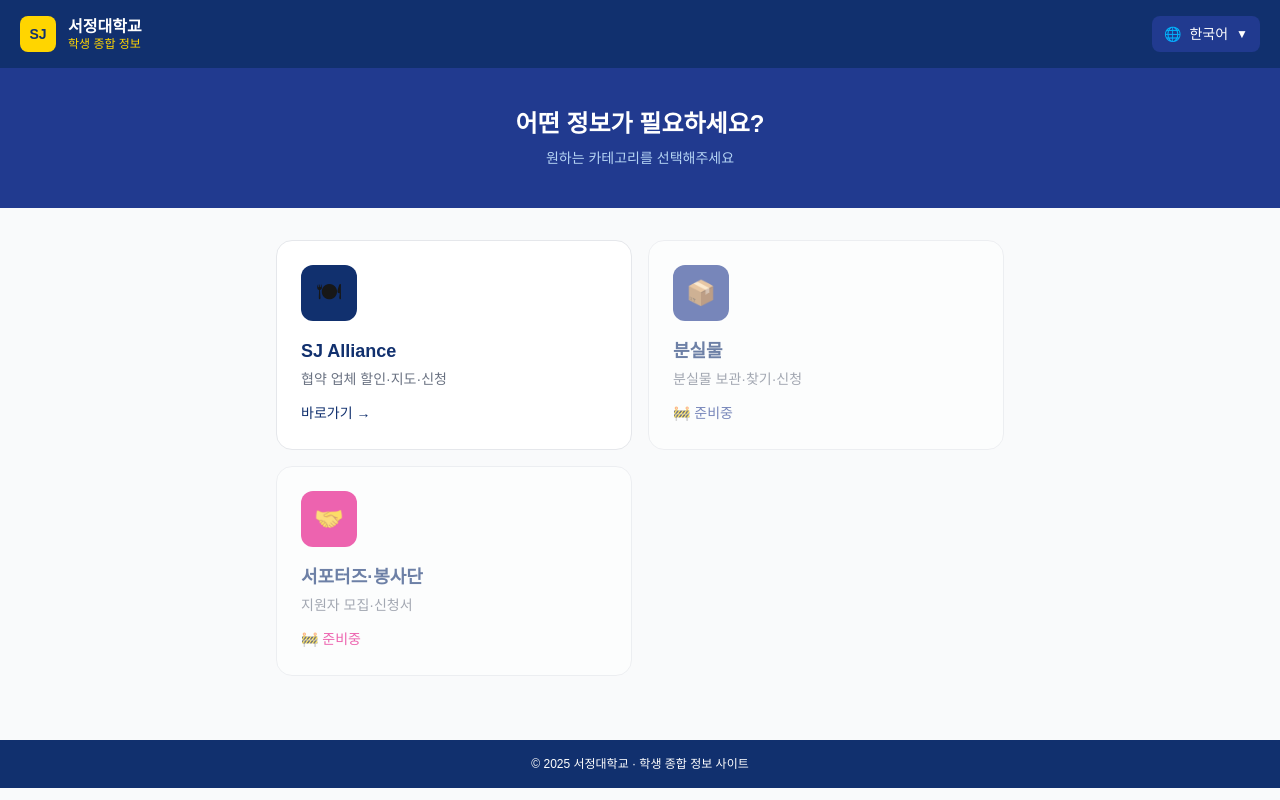
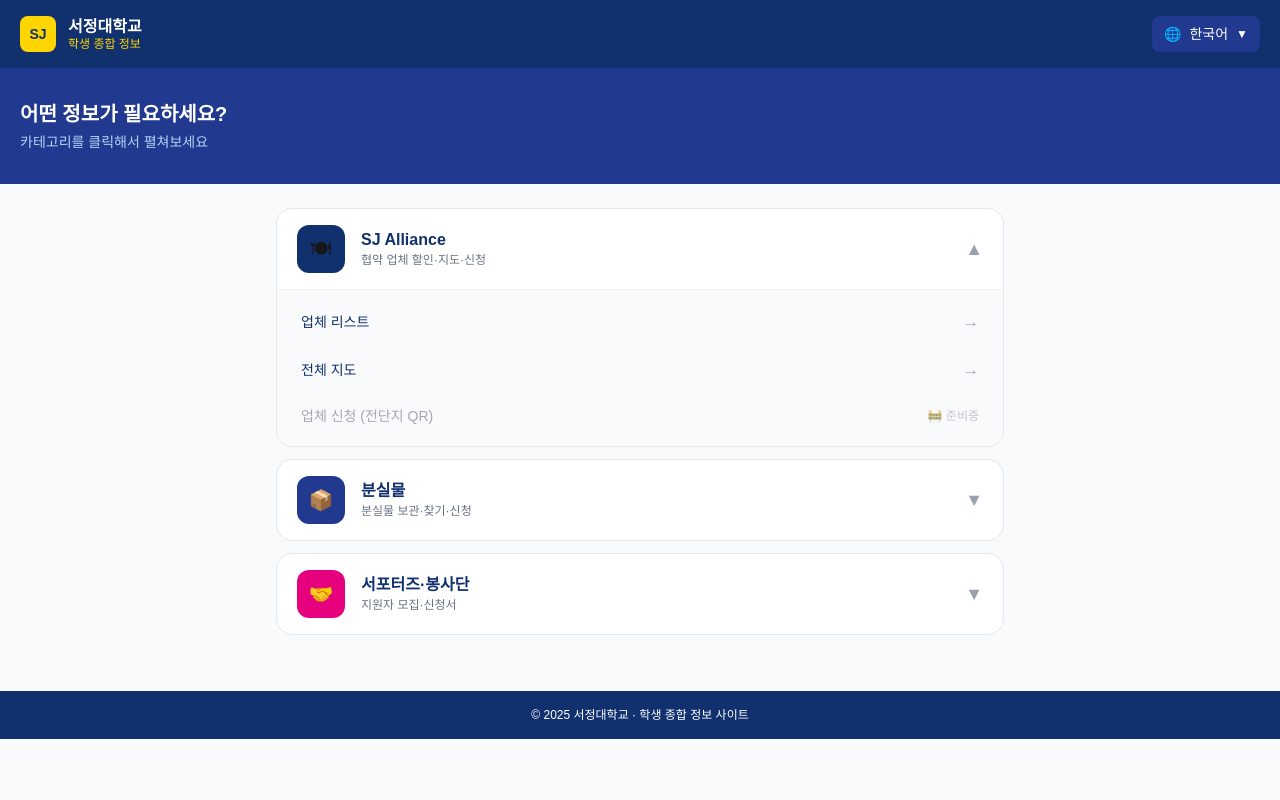
Before and after one commit to seodeokhun/sj-alliance, a Next.js app: page / in a window 1280 px wide. Built offline with nearby package versions, Linux system fonts and the light colour scheme.

Commit message:
메인을 카드 아코디언으로 변경

```diff
--- a/app/page.tsx
+++ b/app/page.tsx
@@ -4,9 +4,20 @@ import Link from "next/link";
 import { useState, useEffect } from "react";
 import { LOCALES, type Locale } from "@/data/i18n";
 
+type SubItem = { href: string; label: string; ready: boolean };
+type Category = {
+  key: string;
+  icon: string;
+  title: string;
+  desc: string;
+  bg: string;
+  subs: SubItem[];
+};
+
 export default function Home() {
   const [locale, setLocale] = useState<Locale>("ko");
   const [showLangMenu, setShowLangMenu] = useState(false);
+  const [openKey, setOpenKey] = useState<string | null>("alliance");
 
   useEffect(() => {
     const saved = localStorage.getItem("sj-alliance-locale") as Locale | null;
@@ -19,38 +30,40 @@ export default function Home() {
     localStorage.setItem("sj-alliance-locale", code);
   }
 
-  const categories = [
+  const categories: Category[] = [
     {
-      href: "/alliance",
+      key: "alliance",
       icon: "🍽",
-      titleKo: "SJ Alliance",
-      titleEn: "SJ Alliance",
-      descKo: "협약 업체 할인·지도·신청",
-      descEn: "Partnered stores · Map · Apply",
+      title: "SJ Alliance",
+      desc: "협약 업체 할인·지도·신청",
       bg: "#11306E",
-      accent: "#FFD500",
+      subs: [
+        { href: "/alliance/list", label: "업체 리스트", ready: true },
+        { href: "/map", label: "전체 지도", ready: true },
+        { href: "/alliance/apply", label: "업체 신청 (전단지 QR)", ready: false },
+      ],
     },
     {
-      href: "/lost",
+      key: "lost",
       icon: "📦",
-      titleKo: "분실물",
-      titleEn: "Lost & Found",
-      descKo: "분실물 보관·찾기·신청",
-      descEn: "Search · Register lost items",
+      title: "분실물",
+      desc: "분실물 보관·찾기·신청",
       bg: "#213A8F",
-      accent: "#FFD500",
-      ready: false,
+      subs: [
+        { href: "/lost/board", label: "분실물 게시판", ready: false },
+        { href: "/lost/register", label: "분실물 신고하기", ready: false },
+      ],
     },
     {
-      href: "/volunteer",
+      key: "volunteer",
       icon: "🤝",
-      titleKo: "서포터즈·봉사단",
-      titleEn: "Supporters & Volunteers",
-      descKo: "지원자 모집·신청서",
-      descEn: "Apply for programs",
+      title: "서포터즈·봉사단",
+      desc: "지원자 모집·신청서",
       bg: "#E6007E",
-      accent: "#FFD500",
-      ready: false,
+      subs: [
+        { href: "/volunteer/recruit", label: "모집 공고", ready: false },
+        { href: "/volunteer/apply", label: "지원서 작성", ready: false },
+      ],
     },
   ];
 
@@ -83,41 +96,60 @@ export default function Home() {
         </div>
       </header>
 
-      <section className="px-5 py-10 text-white text-center" style={{ backgroundColor: "#213A8F" }}>
-        <h2 className="text-2xl font-bold mb-2">
+      <section className="px-5 py-8 text-white" style={{ backgroundColor: "#213A8F" }}>
+        <h2 className="text-xl font-bold mb-1">
           {locale === "ko" ? "어떤 정보가 필요하세요?" : "What are you looking for?"}
         </h2>
         <p className="text-sm" style={{ color: "#B5D4F4" }}>
-          {locale === "ko" ? "원하는 카테고리를 선택해주세요" : "Choose a category"}
+          {locale === "ko" ? "카테고리를 클릭해서 펼쳐보세요" : "Click a category to expand"}
         </p>
       </section>
 
-      <section className="px-5 py-8 max-w-3xl mx-auto">
-        <div className="grid grid-cols-1 sm:grid-cols-2 gap-4">
-          {categories.map((c) => {
-            const title = locale === "ko" ? c.titleKo : c.titleEn;
-            const desc = locale === "ko" ? c.descKo : c.descEn;
-            const Card = (
-              <div className="relative bg-white border border-gray-200 rounded-2xl p-6 hover:shadow-lg hover:border-gray-300 transition h-full">
-                <div className="w-14 h-14 rounded-xl flex items-center justify-center text-2xl mb-4" style={{ backgroundColor: c.bg }}>
+      <section className="px-5 py-6 max-w-3xl mx-auto space-y-3">
+        {categories.map((c) => {
+          const isOpen = openKey === c.key;
+          return (
+            <div key={c.key} className="bg-white border border-gray-200 rounded-2xl overflow-hidden transition">
+              <button
+                onClick={() => setOpenKey(isOpen ? null : c.key)}
+                className="w-full px-5 py-4 flex items-center gap-4 text-left hover:bg-gray-50 transition"
+              >
+                <div className="w-12 h-12 rounded-xl flex items-center justify-center text-xl flex-shrink-0" style={{ backgroundColor: c.bg }}>
                   {c.icon}
                 </div>
-                <h3 className="text-lg font-bold mb-1" style={{ color: "#11306E" }}>{title}</h3>
-                <p className="text-sm text-gray-500 mb-3">{desc}</p>
-                <span className="text-sm font-medium" style={{ color: c.bg }}>
-                  {c.ready === false
-                    ? (locale === "ko" ? "🚧 준비중" : "🚧 Coming soon")
-                    : (locale === "ko" ? "바로가기 →" : "Open →")}
-                </span>
-              </div>
-            );
-            return c.ready === false ? (
-              <div key={c.href} className="opacity-60 cursor-not-allowed">{Card}</div>
-            ) : (
-              <Link key={c.href} href={c.href}>{Card}</Link>
-            );
-          })}
-        </div>
+                <div className="flex-1 min-w-0">
+                  <h3 className="text-base font-bold leading-tight" style={{ color: "#11306E" }}>{c.title}</h3>
+                  <p className="text-xs text-gray-500 mt-0.5">{c.desc}</p>
+                </div>
+                <span className="text-gray-400 text-lg">{isOpen ? "▲" : "▼"}</span>
+              </button>
+
+              {isOpen && (
+                <div className="border-t border-gray-100 bg-gray-50 px-3 py-2">
+                  {c.subs.map((sub) => (
+                    sub.ready ? (
+                      <Link
+                        key={sub.href}
+                        href={sub.href}
+                        className="block px-3 py-3 rounded-lg hover:bg-white transition flex items-center justify-between"
+                      >
+                        <span className="text-sm font-medium" style={{ color: "#11306E" }}>
+                          {sub.label}
+                        </span>
+                        <span className="text-gray-400">→</span>
+                      </Link>
+                    ) : (
+                      <div key={sub.href} className="px-3 py-3 flex items-center justify-between opacity-60">
+                        <span className="text-sm text-gray-500">{sub.label}</span>
+                        <span className="text-xs text-gray-400">🚧 준비중</span>
+                      </div>
+                    )
+                  ))}
+                </div>
+              )}
+            </div>
+          );
+        })}
       </section>
 
       <footer className="mt-8 py-4 px-5 text-center text-xs text-white" style={{ backgroundColor: "#11306E" }}>
```
